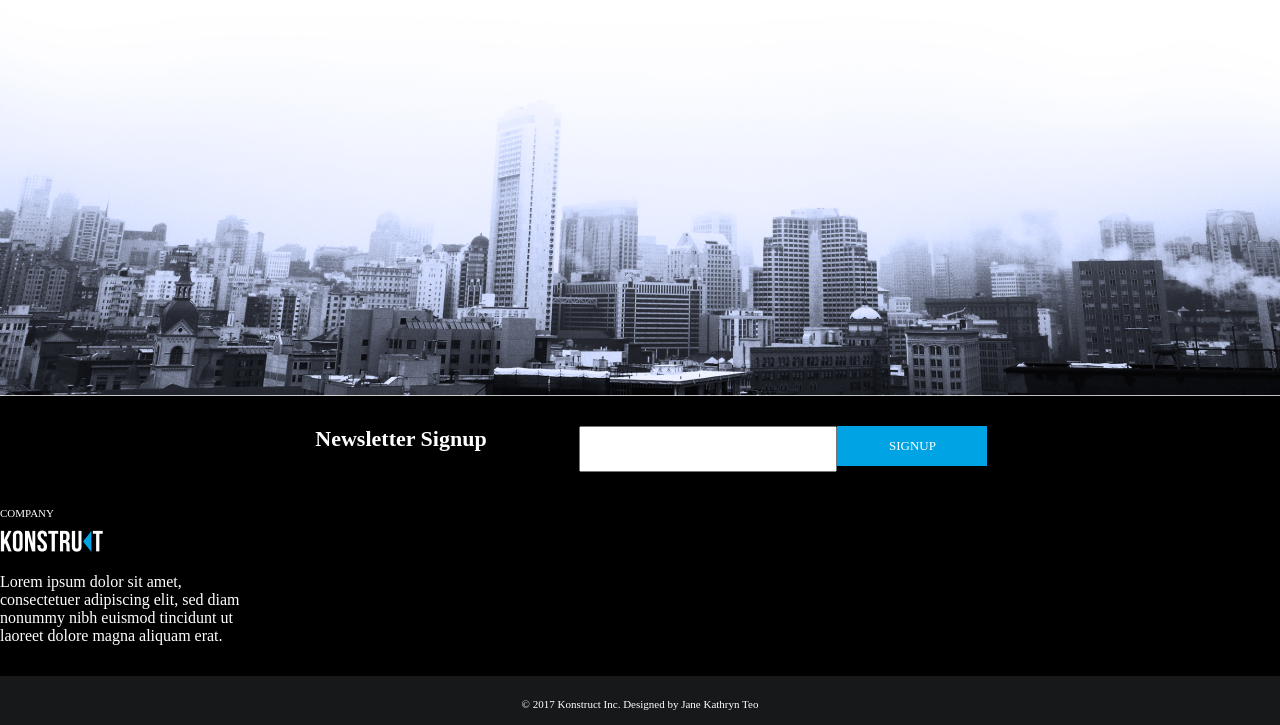
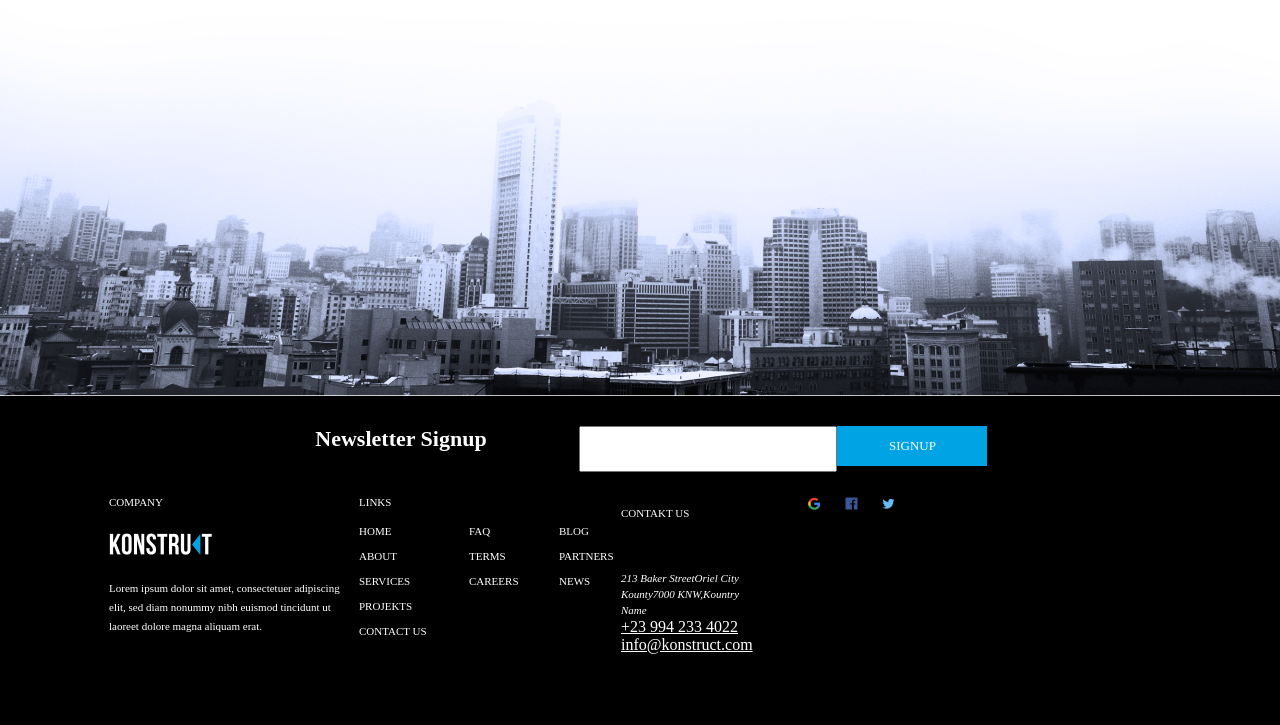
Before and after one commit to IoanMars/projekt, a plain HTML site: page projekt/index.html in a window 1280 px wide. Shown: the part 2075-2800 px from the top of the page. Drawn offline with Linux system fonts and the light colour scheme; a web font is replaced by a local one.

Commit message:
html-full,css-footer:bug

```diff
--- a/projekt/css/style.css
+++ b/projekt/css/style.css
@@ -12,6 +12,10 @@ body {
 
 *:after {
     box-sizing: border-box;
+}
+
+a {
+    color: #FFF;
 }
 
 .pro {
@@ -86,8 +90,7 @@ h1 {
     height: 25px;
     text-decoration: none;
     color: #48555B;
-    opacity: .75;
-    transition: opacity .2s linear;
+    text-transform: uppercase;
 }
 
 .nav_link:hover {
@@ -337,22 +340,137 @@ h6 {
     height: 240px;
     background-color: black;
     display: flex;
+    align-items: flex-start;
+    justify-content: center;
 }
 
 .box_left {
     width: 250px;
     height: 148px;
     color: #FFF;
+    display: flex;
+    flex-direction: column;
+    justify-content: space-between;
 }
 
 .company {
     font-family: OpenSans;
     font-size: 11px;
+    margin-top: 0;
+    line-height: 13px;
 }
 
-.text_box_lef {
+.logo_bottom {
+    width: 102px;
+    height: 23px;
+}
+
+.text_text_box{
+    height: 250px;
+    height: 76px;
+}
+
+.text_box_left {
     font-family: OpenSans;
     font-size: 11px;
+    line-height: 19px;
+}
+
+.box_links {
+    width: 262px;
+    height: 150px;
+    display: flex;
+    flex-direction: column;
+    font-family: OpenSans;
+    font-size: 11px;
+    text-transform: uppercase;
+    color: #FFF;
+}
+
+.box_link {
+    color: #FFFFFF;
+    text-decoration: none;
+}
+
+.links_bottom_text {
+    text-transform: uppercase;
+    font-family: OpenSans;
+    font-size: 11px;
+    margin-top: 0;
+}
+
+.links_remember {
+    display: flex;
+    justify-content: space-between;
+}
+
+.links_five {
+    width: 76px;
+    height: 125px;
+    display: flex;
+    flex-direction: column;
+    justify-content: space-between;
+    font-family: OpenSans;
+    font-size: 11px;
+    line-height: 25px;
+}
+
+.fuck {
+    width: 52px;
+    height: 75px;
+    display: flex;
+    flex-direction: column;
+    justify-content: space-between;
+    line-height: 25px;
+    margin-left: 34px;
+}
+
+.wlog{
+    width: 62px;
+    height: 75px;
+    display: flex;
+    flex-direction: column;
+    justify-content: space-between;
+    line-height: 25px;
+    margin-left: 38px;
+}
+
+.box_contact {
+    width: 141px;
+    height: 158px;
+    display: flex;
+    flex-direction: column;
+    justify-content: space-between;
+}
+
+.contakt_box_text {
+    text-transform: uppercase;
+    color: #FFF;
+    font-family: OpenSans;
+    font-size: 11px;
+    line-height: 13px;
+}
+
+.contact_all {
+    display: flex;
+    flex-direction: column;
+}
+
+address {
+    font-family: OpenSans;
+    font-size: 11px;
+    line-height: 16px;
+    color: #FFF;
+}
+
+.box_right {
+    width: 87px;
+    height: 13px;
+    display: flex;
+    flex-direction: row;
+    justify-content: space-between;
+    margin-left: 46px;
+    margin-right: 276px;
 }
 
 .hz {
--- a/projekt/index.html
+++ b/projekt/index.html
@@ -123,21 +123,70 @@
                         <div>
                             <p class="company">COMPANY</p>
                         </div>
-                        <img src="./img/projeco-logo.png" alt="">
-                        <div>
+                        <div class="logo_bottom">
+                            <img src="./img/projeco-logo.png" alt="">
+                        </div>
+                        <div class="text_text_box">
                             <p class="text_box_left">
                                 Lorem ipsum dolor sit amet, consectetuer adipiscing elit, sed diam nonummy nibh euismod tincidunt ut laoreet dolore magna aliquam erat.
                             </p>
                         </div>
                     </div>
                     <div class="box_links">
-                        <p></p>
+                        <div class="bottom_links_text">
+                            <p class="links_bottom_text">links</p>
+                        </div>
+                        <div class="links_remember">
+                            <div class="links_five">
+                                <a href="#" class="box_link">home</a>
+                                <a href="#" class="box_link">about</a>
+                                <a href="#" class="box_link">services</a>
+                                <a href="#" class="box_link">projekts</a>
+                                <a href="#" class="box_link">contact us</a>
+                            </div>
+                            <div class="fuck">
+                                <a href="#" class="box_link">faq</a>
+                                <a href="#" class="box_link">terms</a>
+                                <a href="#" class="box_link">careers</a>
+                            </div>
+                            <div class="wlog">
+                                <a href="#" class="box_link">blog</a>
+                                <a href="#" class="box_link">partners</a>
+                                <a href="#" class="box_link">news</a>
+                            </div>
+                        </div>
                     </div>
                     <div class="box_contact">
-                        <p></p>
-                    </div>
-                    <div class="box_right">
-
+                        <div>
+                            <p class="contakt_box_text">contakt us</p>
+                        </div>
+                        <div class="contakt_all">
+                            <div>
+                                <address>
+                                    213 Baker StreetOriel City Kounty7000 KNW,Kountry Name
+                                </address>
+                            </div>
+                            <div>
+                                <a href="tel:+23 994 233 4022">
+                                    +23 994 233 4022
+                                </a>
+                            </div>
+                                <a href="mailto:info@konstruct.com">
+                                    info@konstruct.com
+                                </a>
+                            </div>
+                        </div>
+                        <div class="box_right">
+                            <a href="http://#" target="_blank" rel="noopener noreferrer">
+                                <img src="./img/Bitmap(0).png" alt="">
+                            </a>
+                            <a href="http://#" target="_blank" rel="noopener noreferrer">
+                                <img src="./img/Bitmap(1).png" alt="">
+                            </a>
+                            <a href="http://#" target="_blank" rel="noopener noreferrer">
+                                <img src="./img/Bitmap(2).png" alt="">
+                            </a>
+                        </div>
                     </div>
                 </div>
                 <div class="hz">
```
Also changed, not shown: projekt/img/Bitmap(0).png (added), projekt/img/Bitmap(1).png (added), projekt/img/Bitmap(2).png (added).
